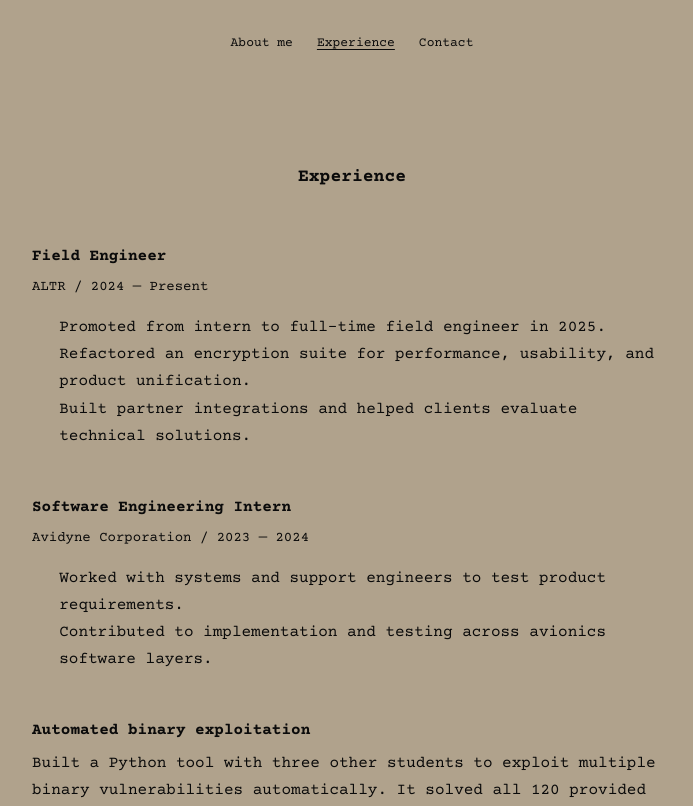
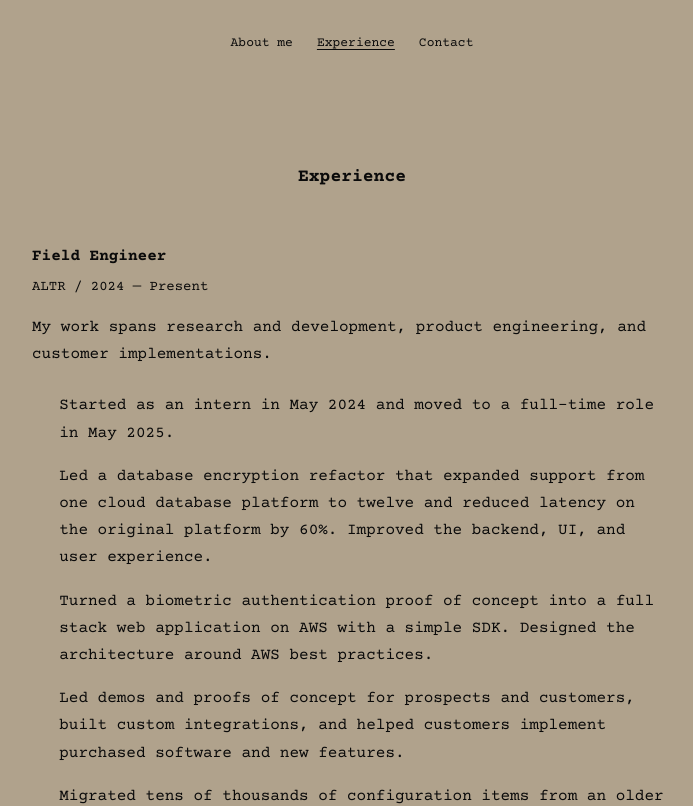
Before and after one commit to pcummings2021/parker-site, a Next.js app: page /experience in a window 1280 px wide. Shown: the top 806 px of the page, without its empty margins (288-981 px from the left). Built offline with nearby package versions, Linux system fonts and the light colour scheme.

Commit message:
Update About and experience copy with concrete results

```diff
--- a/app/about/page.tsx
+++ b/app/about/page.tsx
@@ -2,7 +2,7 @@ import type { Metadata } from "next";
 
 export const metadata: Metadata = {
   title: "About me",
-  description: "About Parker, a software engineer turning technical ideas into useful products.",
+  description: "Parker is a Software Engineer working in Melbourne, Florida.",
 };
 
 export default function AboutPage() {
@@ -10,9 +10,7 @@ export default function AboutPage() {
     <main id="main-content" className="page">
       <h1 className="page-title">About me</h1>
       <div className="page-content">
-        <p>I&apos;m Parker, a software engineer working on ideas that need to exist in the real world.</p>
-        <p>I build software that makes complex ideas useful. My work spans data encryption, partner integrations, flight avionics, and security research.</p>
-        <p>I&apos;m currently available for selected collaborations.</p>
+        <p>I&apos;m Parker, a Software Engineer working in Melbourne, Florida. I enjoy versatile startups with dynamic projects, seeing things end-to-end, and producing high-quality standardized software.</p>
       </div>
     </main>
   );
--- a/app/experience/page.tsx
+++ b/app/experience/page.tsx
@@ -6,10 +6,13 @@ const roles = [
     title: "Field Engineer",
     organization: "ALTR",
     period: "2024 — Present",
+    summary: "My work spans research and development, product engineering, and customer implementations.",
     details: [
-      "Promoted from intern to full-time field engineer in 2025.",
-      "Refactored an encryption suite for performance, usability, and product unification.",
-      "Built partner integrations and helped clients evaluate technical solutions.",
+      "Started as an intern in May 2024 and moved to a full-time role in May 2025.",
+      "Led a database encryption refactor that expanded support from one cloud database platform to twelve and reduced latency on the original platform by 60%. Improved the backend, UI, and user experience.",
+      "Turned a biometric authentication proof of concept into a full stack web application on AWS with a simple SDK. Designed the architecture around AWS best practices.",
+      "Led demos and proofs of concept for prospects and customers, built custom integrations, and helped customers implement purchased software and new features.",
+      "Migrated tens of thousands of configuration items from an older feature to its replacement using automated scripts.",
     ],
   },
   {
@@ -18,15 +21,15 @@ const roles = [
     organization: "Avidyne Corporation",
     period: "2023 — 2024",
     details: [
-      "Worked with systems and support engineers to test product requirements.",
-      "Contributed to implementation and testing across avionics software layers.",
+      "Worked with systems and support engineers to write software requirements for an upcoming avionics product. The requirements were reviewed and approved by the FAA.",
+      "Wrote and ran tests against an emulated environment to verify that the software met those requirements. Used Visual Basic to test emulated C++ avionics software.",
     ],
   },
 ];
 
 export const metadata: Metadata = {
   title: "Experience",
-  description: "Parker's software engineering experience at ALTR and Avidyne, plus security research.",
+  description: "Parker's software engineering experience at ALTR and Avidyne Corporation.",
 };
 
 export default function ExperiencePage() {
@@ -38,15 +41,12 @@ export default function ExperiencePage() {
           <section key={role.number} className="experience-item">
             <h2>{role.title}</h2>
             <p className="experience-meta">{role.organization} / {role.period}</p>
+            {role.summary && <p>{role.summary}</p>}
             <ul>
               {role.details.map((detail) => <li key={detail}>{detail}</li>)}
             </ul>
           </section>
         ))}
-        <section className="experience-item">
-          <h2>Automated binary exploitation</h2>
-          <p>Built a Python tool with three other students to exploit multiple binary vulnerabilities automatically. It solved all 120 provided binaries in approximately 50 seconds.</p>
-        </section>
       </div>
     </main>
   );
--- a/app/globals.css
+++ b/app/globals.css
@@ -57,7 +57,9 @@ a:focus-visible, button:focus-visible, input:focus-visible, textarea:focus-visib
 .page-content ul { margin: 0; padding-left: 1.5em; }
 .page-content li { padding-left: 0.2em; }
 
-.experience-item { margin-bottom: 44px; }
+.experience-item { margin-bottom: 80px; }
+.experience-item:last-child { margin-bottom: 0; }
+.experience-item li + li { margin-top: 16px; }
 .experience-meta { margin-bottom: 1em !important; font-size: 14px; }
 
 .contact-form { display: grid; gap: 24px; margin-top: 42px; }
```
